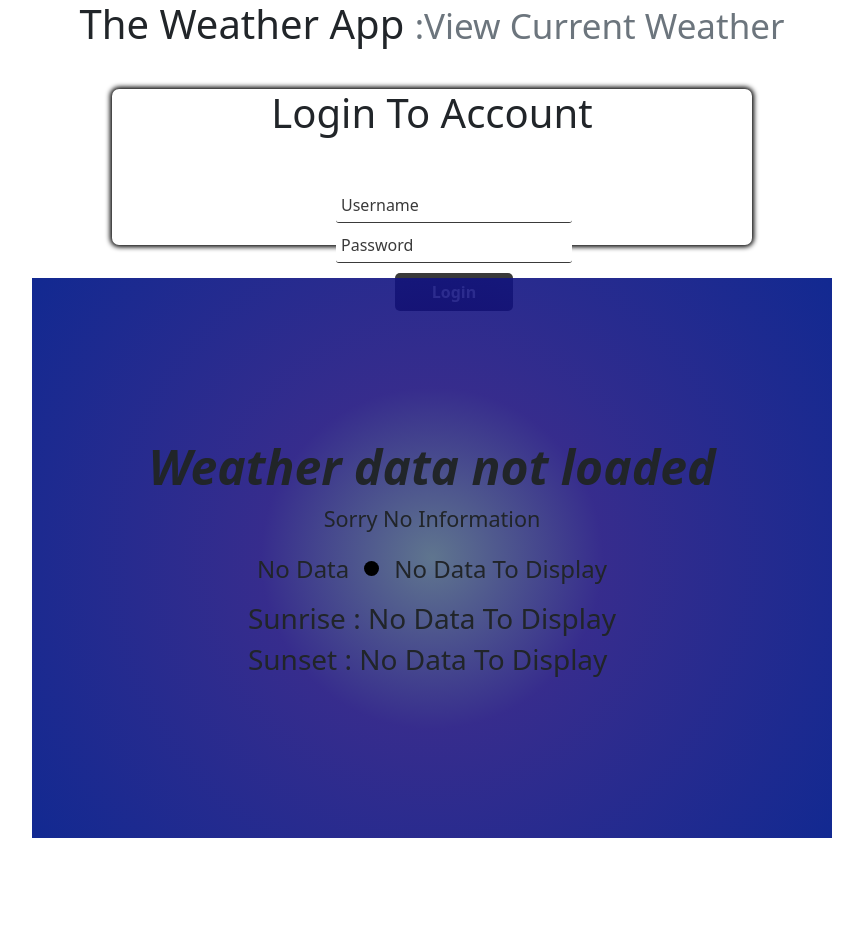
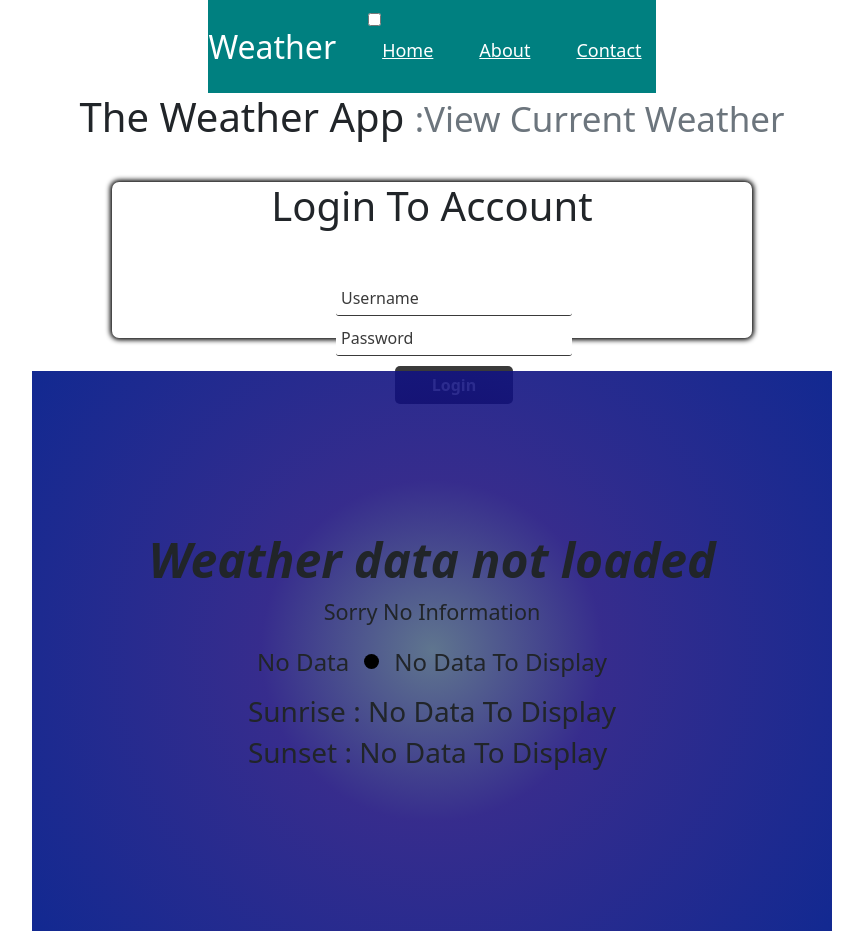
Before and after one commit to matomugo60/weather-app, a plain HTML site: page index.html in a window 1280 px wide. Shown: the whole page, without its empty margins (208-1071 px from the left). Before the commit the page ends 838 px from the top, so only its background shows below. Drawn offline with Linux system fonts and the light colour scheme.

Commit message:
Commit 14: Added navigation menu in index.html

```diff
--- a/index.html
+++ b/index.html
@@ -9,6 +9,19 @@
     <link rel="stylesheet" href="bootstrap.css" />
 </head>
 <body>
+    <nav class="navbar">
+        <div class="logo">Weather</div>
+        <ul class="nav-links">
+            <input type="checkbox" id="checkbox_toggle" />
+            <div class="menu">
+           <li><a href="/">Home</a></li>
+           <li><a href="/">About</a></li>
+           <li><a href="/">Contact</a></li>
+            </div>
+        </ul>
+
+    </nav>
+
     <h1>The Weather App
         <small class="text-muted">
             :View Current Weather
--- a/style.css
+++ b/style.css
@@ -13,6 +13,67 @@ body {
     align-items: center;
 
 }
+a {
+    text-decoration: none;
+}
+
+li {
+    list-style: none;
+}
+
+.navbar {
+
+    display: flex;
+
+    align-items: center;
+
+    justify-content: space-between;
+
+    padding: 20px;
+
+    background-color: teal;
+
+    color: #fff;
+
+   }
+
+   .nav-links a {
+
+    color: #fff;
+   }
+
+   .logo {
+
+    font-size: 32px;
+
+   }
+
+   .menu {
+
+    display: flex;
+
+    gap: 1em;
+
+    font-size: 18px;
+
+   }
+
+   .menu li:hover {
+
+    background-color: #4c9e9e;
+
+    border-radius: 5px;
+
+    transition: 0.3s ease;
+
+   }
+
+   .menu li {
+
+    padding: 5px 14px;
+
+   }
+
 .holder {
     display: flex;
     flex-direction: column;
```
